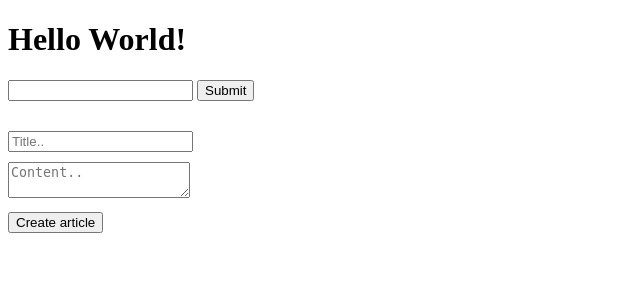
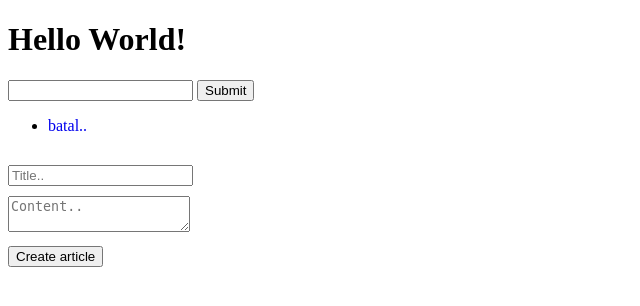
Before and after one commit to shiddiqmukhtar/Try-Django, a Django app: page /articles/create/ in a window 1280 px wide. Shown: the top 306 px of the page, without its empty margins (0-640 px from the left). Run offline with Django 3.2, Linux system fonts and the light colour scheme.

Commit message:
Menambah beberapa file

```diff
--- a/templates/articles/create.html
+++ b/templates/articles/create.html
@@ -1,6 +1,12 @@
 {% extends 'base.html' %}
 
 {% block contents %}
+    <ul>
+        <li>
+            <a class="text-info" style="text-decoration:none" href="/" title="">batal..</a>
+        </li>
+    </ul>
+
     <div style="margin-top:30px">
     <form action="." method="POST">
         {% csrf_token %}
```
Also changed, not shown: db.sqlite3. Lines whose indentation alone changed are shown as unchanged.
